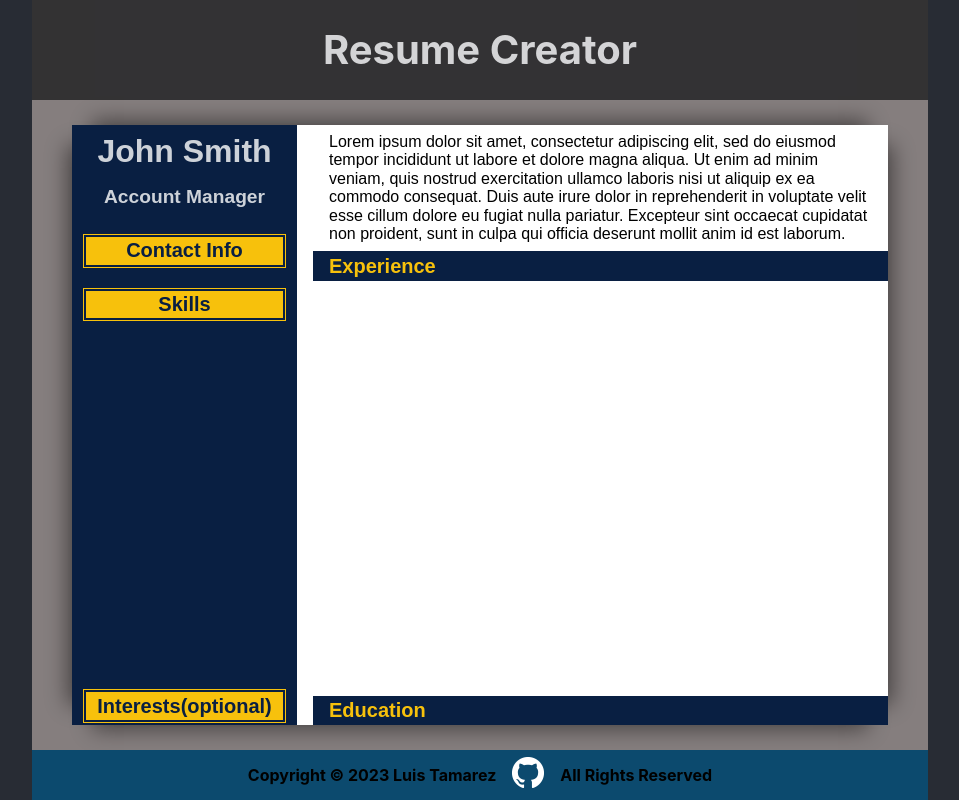
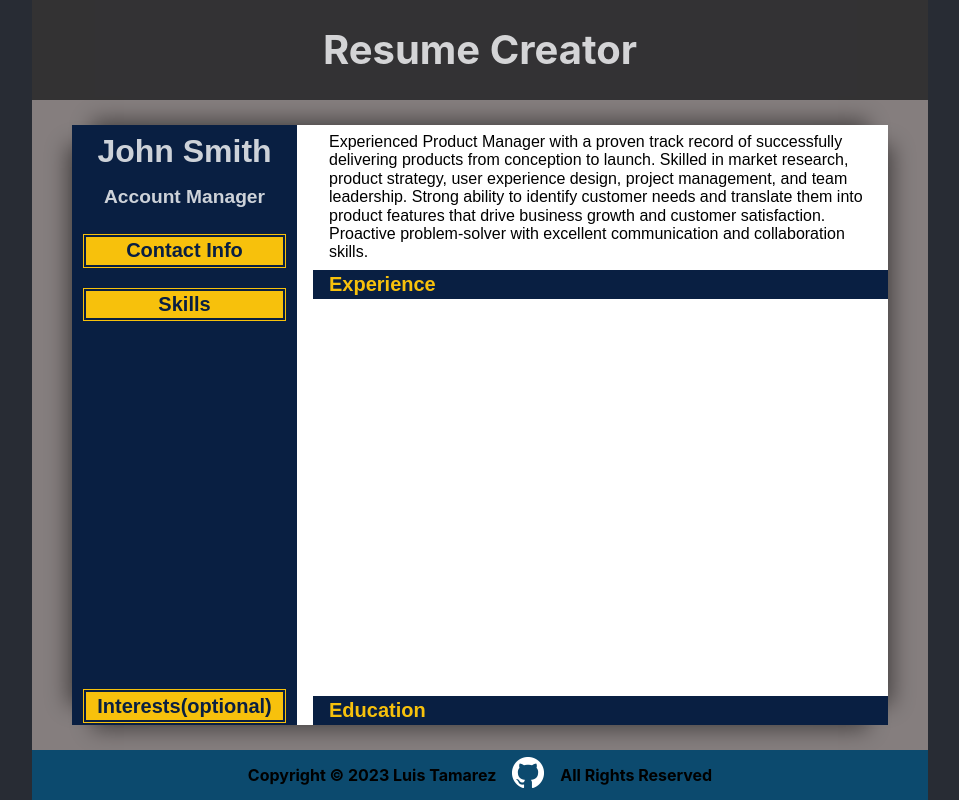
Before and after one commit to luizerkp/cv-application, a React (Create React App) app: page / in a window 1280 px wide. Shown: the whole page, without its empty margins (160-1119 px from the left). Built offline with nearby package versions, Linux system fonts and the light colour scheme.

Commit message:
Update resume template summary

```diff
--- a/src/components/ResumeContainer.js
+++ b/src/components/ResumeContainer.js
@@ -25,7 +25,9 @@ class ResumeContainer extends Component {
                         </div>
                     </div>
                     <div className={styles['resume-right']}>
-                        <div className={styles['resume-intro']}>Lorem ipsum dolor sit amet, consectetur adipiscing elit, sed do eiusmod tempor incididunt ut labore et dolore magna aliqua. Ut enim ad minim veniam, quis nostrud exercitation ullamco laboris nisi ut aliquip ex ea commodo consequat. Duis aute irure dolor in reprehenderit in voluptate velit esse cillum dolore eu fugiat nulla pariatur. Excepteur sint occaecat cupidatat non proident, sunt in culpa qui officia deserunt mollit anim id est laborum.</div>
+                        <div className={styles['resume-intro']}>
+                        Experienced Product Manager with a proven track record of successfully delivering products from conception to launch. Skilled in market research, product strategy, user experience design, project management, and team leadership. Strong ability to identify customer needs and translate them into product features that drive business growth and customer satisfaction. Proactive problem-solver with excellent communication and collaboration skills.
+                        </div>
                         <div className={styles['resume-experience']}>
                           <h1 className={styles['resume-section-title-right']}>Experience</h1>
                         </div>
```
